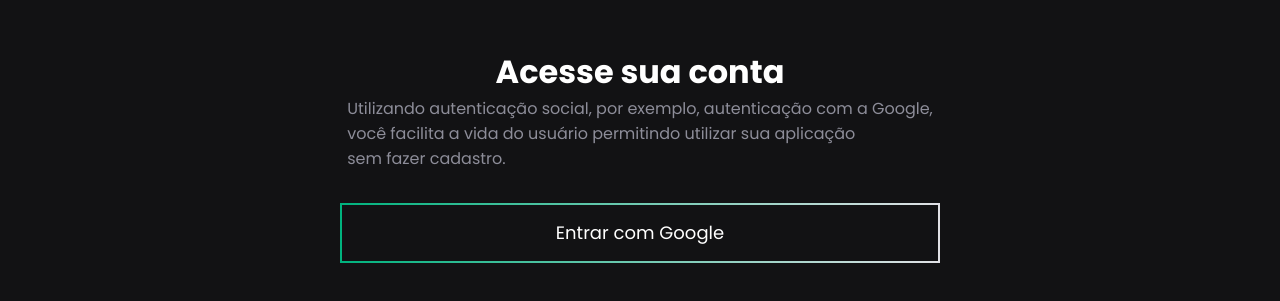
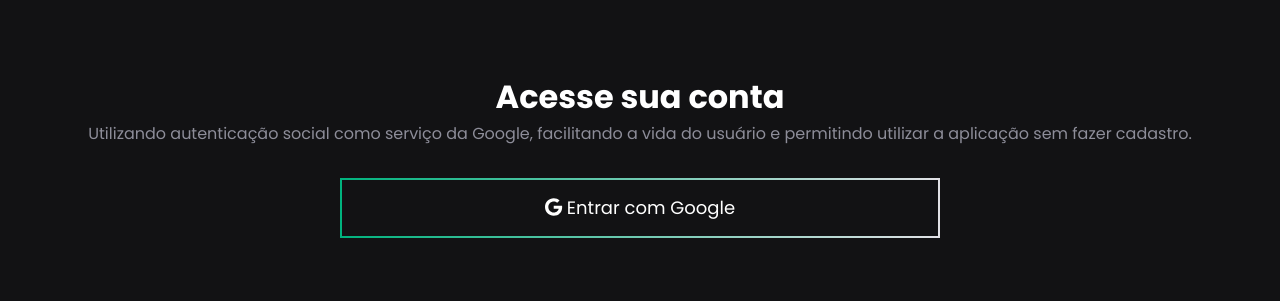
Before and after one commit to joaofaveri/auth-google-firebase, a React (Vite) app: page / in a window 1280 px wide. Shown: the part 245-546 px from the top of the page. Built offline with nearby package versions, Linux system fonts and the light colour scheme.

Commit message:
fix: text

```diff
--- a/src/pages/SignIn/index.tsx
+++ b/src/pages/SignIn/index.tsx
@@ -1,4 +1,6 @@
 import './styles.scss'
+import { FontAwesomeIcon } from '@fortawesome/react-fontawesome'
+import {faGoogle} from '@fortawesome/free-brands-svg-icons'
 
 export function SignIn() {
   return (
@@ -6,12 +8,11 @@
       <h1>Acesse sua conta</h1>
 
       <span>
-        Utilizando autenticação social, por exemplo, autenticação com a Google,<br />
-          você facilita a vida do usuário permitindo utilizar sua aplicação <br /> sem fazer cadastro.
+        Utilizando autenticação social como serviço da Google, facilitando a vida do usuário e permitindo utilizar a aplicação sem fazer cadastro.
       </span>
 
       <button type="button" className="button">
-        Entrar com Google
+        <FontAwesomeIcon icon={faGoogle} />  Entrar com Google
       </button>
     </div>
   )
```
